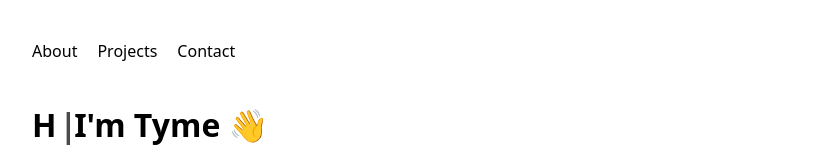
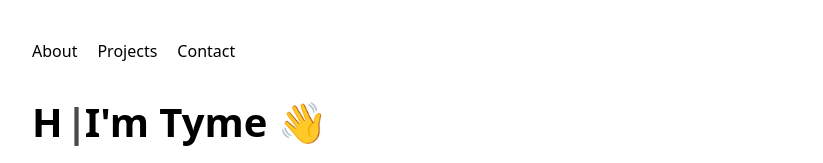
Before and after one commit to tymesute/personal-website-v2, a React (Vite) app: page / in a window 1280 px wide. Shown: the top 163 px of the page, without its empty margins (253-1076 px from the left). Built offline with nearby package versions, Linux system fonts and the light colour scheme.

Commit message:
added linebreaks

```diff
--- a/src/Pages/ProjectDesc.jsx
+++ b/src/Pages/ProjectDesc.jsx
@@ -36,6 +36,7 @@ export default function ProjectDesc({
           </div>
         )}
       </div>
+      <hr className="hr-job-desc"></hr>
     </Collapsible>
   );
 }
--- a/src/index.css
+++ b/src/index.css
@@ -20,11 +20,17 @@ hr {
   margin-bottom: 30px;
 }
 
+.hr-job-desc {
+  margin-top: 15px;
+  margin-bottom: 10px;
+  opacity: 0.5;
+}
+
 .nav {
   display: flex;
   align-items: center;
   padding-top: 40px;
-  padding-bottom: 20px;
+  padding-bottom: 5px;
 }
 
 nav > a {
@@ -33,8 +39,9 @@ nav > a {
 
 .heading-style {
   font-weight: 550;
+  font-size: 250%;
   height: 1px;
-  padding-bottom: 35px;
+  padding-bottom: 45px;
 }
 
 .p-style {
```
